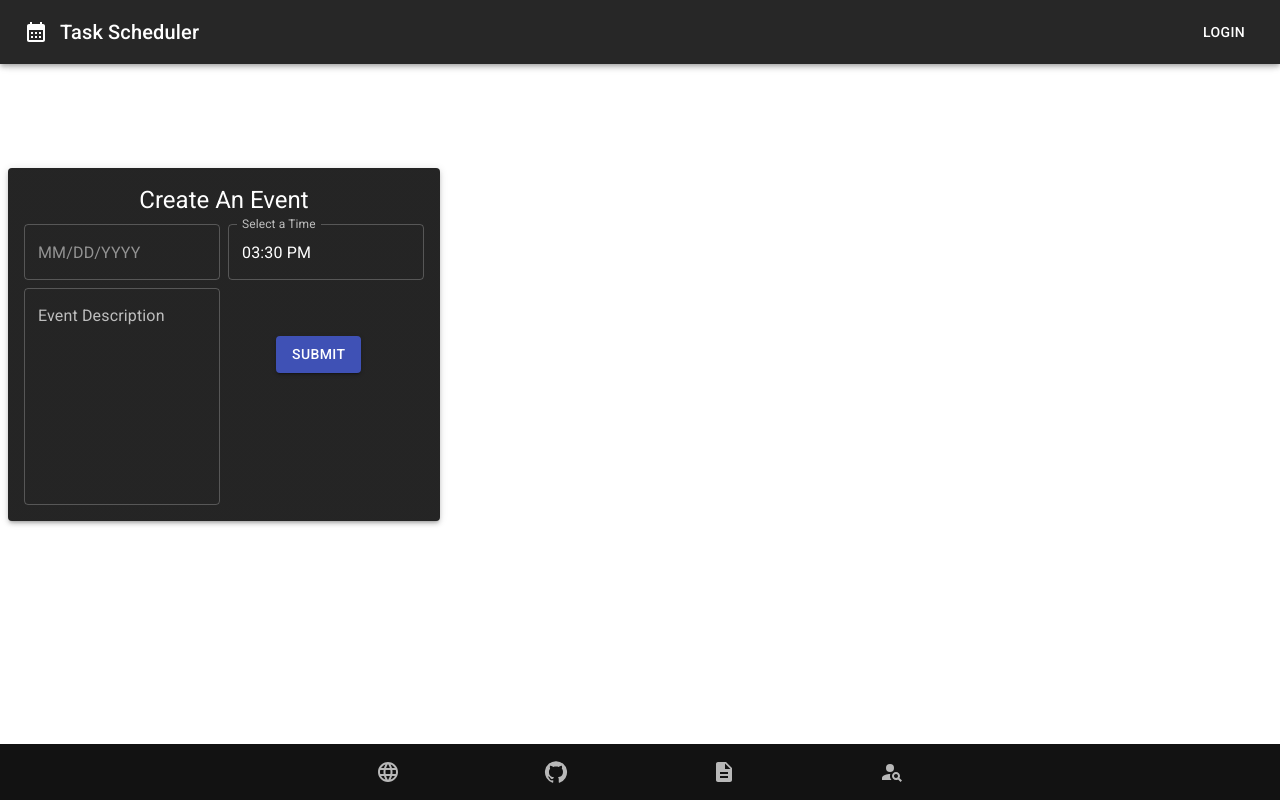
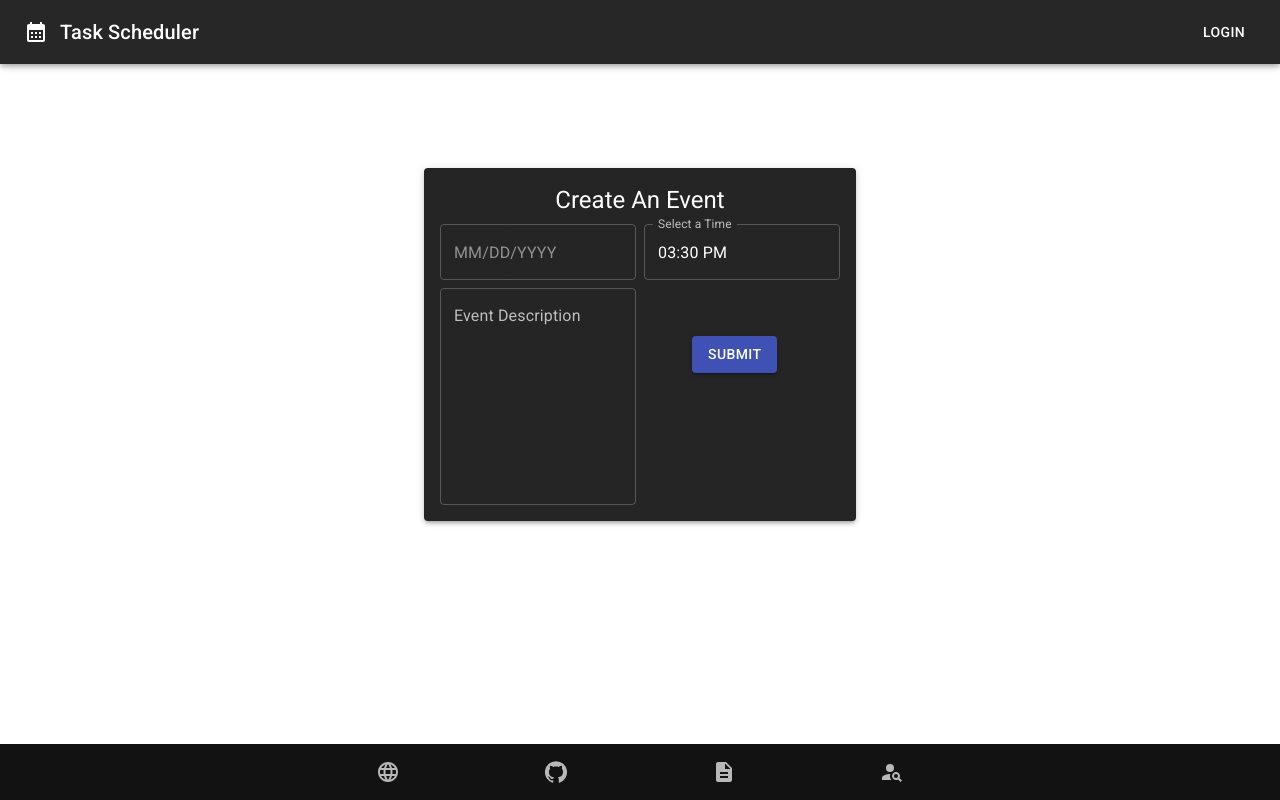
Before and after one commit to woodstock-dev/events-q2-2023, a React (Vite) app: page /addEvents in a window 1280 px wide. Built offline with nearby package versions, Linux system fonts and the light colour scheme.

Commit message:
moved margin to layout level for consistency

```diff
--- a/src/App.tsx
+++ b/src/App.tsx
@@ -8,6 +8,7 @@ import { Box } from '@mui/material';
 /**Localization provider and adapter for date component library */
 import { LocalizationProvider } from '@mui/x-date-pickers';
 import { AdapterDayjs } from '@mui/x-date-pickers/AdapterDayjs';
+import { Container } from 'react-dom';
 
 /**
  * TODO: useNavigate() hook
@@ -37,7 +38,14 @@ const Layout = () => {
     >
       <Header />
       <main>
-        <Box sx={{ flexGrow: 100 }}>
+        <Box
+          sx={{
+            flexGrow: 100,
+            display: 'flex',
+            justifyContent: 'center',
+            mt: 20,
+          }}
+        >
           <Outlet />
         </Box>
       </main>
--- a/src/pages/addEvents.tsx
+++ b/src/pages/addEvents.tsx
@@ -23,7 +23,6 @@ const AddEvents = () => {
     <Paper
       elevation={3}
       sx={{
-        mt: 20,
         maxWidth: 400,
         p: 2,
       }}
--- a/src/pages/login.tsx
+++ b/src/pages/login.tsx
@@ -62,7 +62,6 @@ export default function Login() {
 
         <Box
           sx={{
-            marginTop: 20,
             display: 'flex',
             flexDirection: 'column',
             alignItems: 'center',
```
